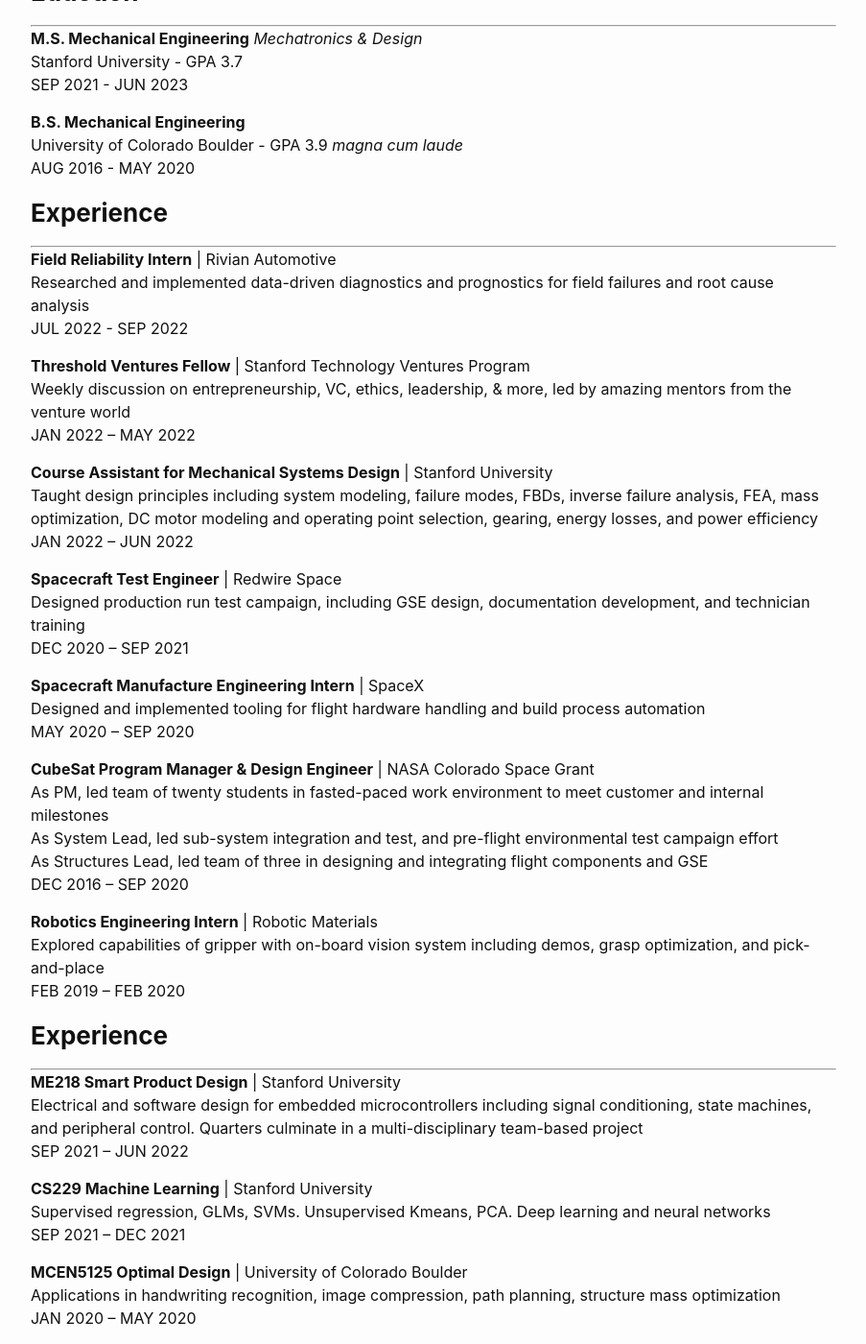
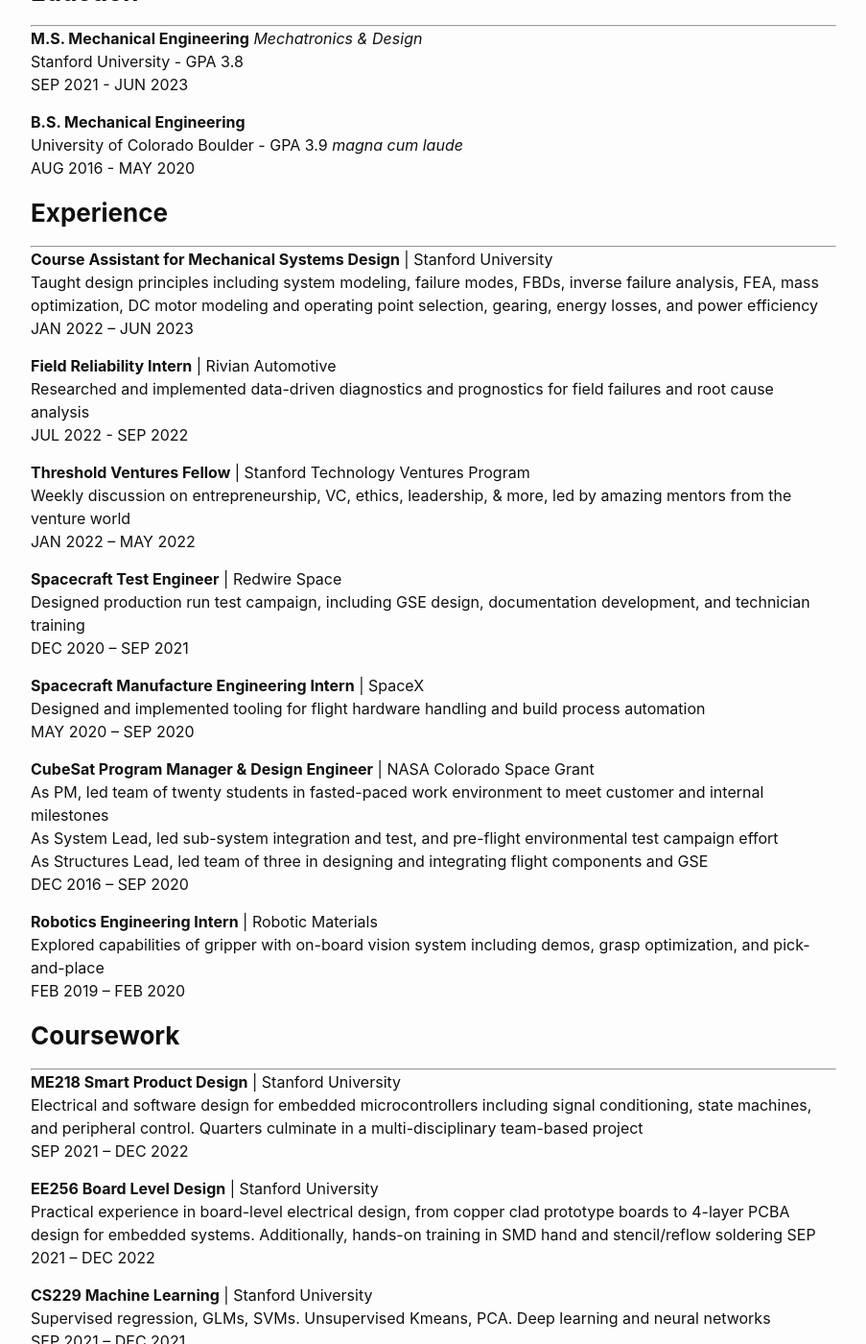
Before and after one commit to joaquin-castillo/joaquin-castillo.github.io, a Jekyll site: the page built from resume.md, in a window 1280 px wide and 1400 px high, scrolled down 225 px. Shown: the whole window at 96% size, without its empty margins (188-1091 px from the left). Built offline with Jekyll 4.4.1, drawn with Linux system fonts in a browser that asks for light colours; some of the changed text lies outside the part shown.

Commit message:
Update pages to 1/21/2023

```diff
--- a/resume.md
+++ b/resume.md
@@ -4,12 +4,12 @@
 menu: main
 permalink: /resume/
 ---
-*Download PDF version [here](/assets/castillo_resume_website.pdf)*
+*Download PDF version [here](/assets/castillo_resume_20230105.pdf)*
 
 ### **Eduction**
 ___
 **M.S. Mechanical Engineering** *Mechatronics & Design*
-Stanford University - GPA 3.7
+Stanford University - GPA 3.8
 SEP 2021 - JUN 2023
 
 **B.S. Mechanical Engineering**
@@ -18,6 +18,10 @@
 
 ### **Experience**
 ___
+**Course Assistant for Mechanical Systems Design** | Stanford University
+Taught design principles including system modeling, failure modes, FBDs, inverse failure analysis, FEA, mass optimization, DC motor modeling and operating point selection, gearing, energy losses, and power efficiency
+JAN 2022 – JUN 2023
+
 **Field Reliability Intern** | Rivian Automotive
 Researched and implemented data-driven diagnostics and prognostics for field failures and root cause analysis
 JUL 2022 - SEP 2022
@@ -25,10 +29,6 @@
 **Threshold Ventures Fellow** | Stanford Technology Ventures Program
 Weekly discussion on entrepreneurship, VC, ethics, leadership, & more, led by amazing mentors from the venture world
 JAN 2022 – MAY 2022
-
-**Course Assistant for Mechanical Systems Design** | Stanford University
-Taught design principles including system modeling, failure modes, FBDs, inverse failure analysis, FEA, mass optimization, DC motor modeling and operating point selection, gearing, energy losses, and power efficiency
-JAN 2022 – JUN 2022
 
 **Spacecraft Test Engineer** | Redwire Space
 Designed production run test campaign, including GSE design, documentation development, and technician training
@@ -48,11 +48,15 @@
 Explored capabilities of gripper with on-board vision system including demos, grasp optimization, and pick-and-place
 FEB 2019 – FEB 2020
 
-### **Experience**
+### **Coursework**
 ___
 **ME218 Smart Product Design** | Stanford University
 Electrical and software design for embedded microcontrollers including signal conditioning, state machines, and peripheral control. Quarters culminate in a multi-disciplinary team-based project
-SEP 2021 – JUN 2022
+SEP 2021 – DEC 2022
+
+**EE256 Board Level Design** | Stanford University
+Practical experience in board-level electrical design, from copper clad prototype boards to 4-layer PCBA design for embedded systems. Additionally, hands-on training in SMD hand and stencil/reflow soldering
+SEP 2021 – DEC 2022
 
 **CS229 Machine Learning** | Stanford University
 Supervised regression, GLMs, SVMs. Unsupervised Kmeans, PCA. Deep learning and neural networks
@@ -62,8 +66,12 @@
 Applications in handwriting recognition, image compression, path planning, structure mass optimization
 JAN 2020 – MAY 2020
 
+**ASEN4519 Microavionics** | University of Colorado Boulder
+Embedded software design for high-speed, aerospace (or similar) applications. Experience coding in Assembly and C
+JAN 2020 – MAY 2020
+
 ### **Skills**
 ___
-CAD \| Circuit Design \| C/C++ \| Python \| Project Management \| English \| Spanish
+CAD \| Circuit & PCB Design \| C/C++ \| Python \| Project Management \| English \| Spanish
 
-<p style="text-align:right"> <em> Updated 9/24/2022 </em> </p>
+<p style="text-align:right"> <em> Updated 1/21/2023 </em> </p>
```
Also changed, not shown: projects.md (+8 -3 lines), reading.md (+5 -7 lines), assets/covers/the_power_of_now.jpg (added), 2 other files.
